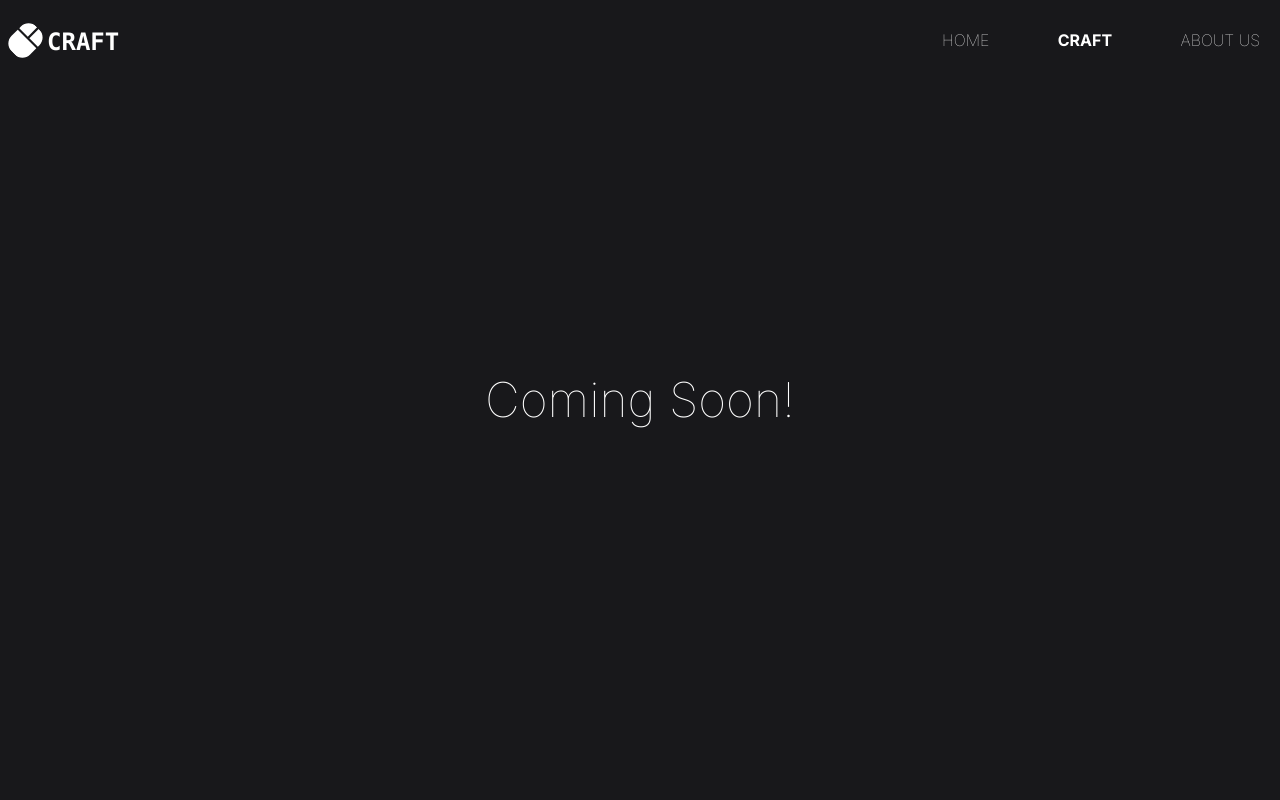
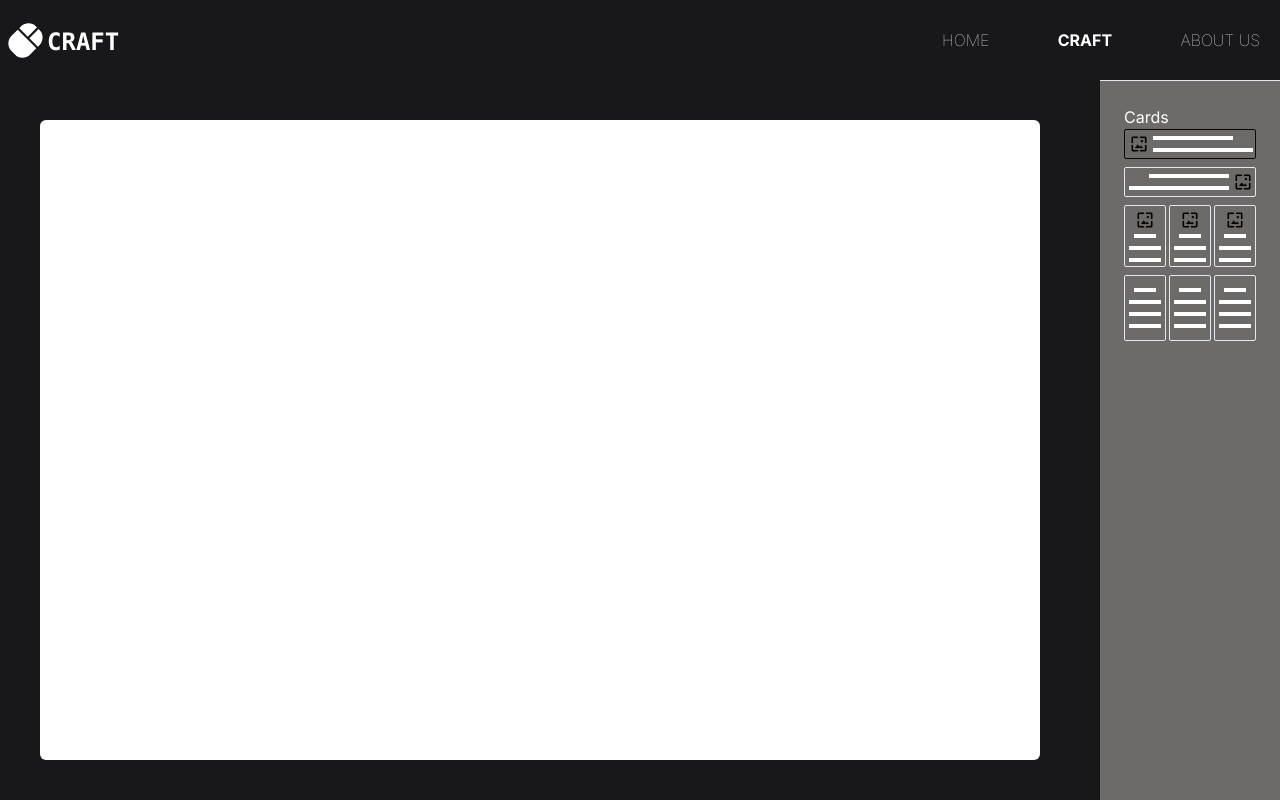
Before and after one commit to elifcifci/click-craft, a Next.js app: page /craft in a window 1280 px wide. Shown: the top 800 px of the page. Built offline with nearby package versions, Linux system fonts and the light colour scheme.

Commit message:
feat: craft menu created

```diff
--- a/src/app/craft/page.tsx
+++ b/src/app/craft/page.tsx
@@ -1,19 +1,35 @@
+'use client';
+
 import { Metadata } from "next";
 import { inter } from "../fonts";
+import Preview from "@/component/organisms/Preview";
+import CraftMenu from "@/component/organisms/CraftMenu";
+import React from "react";
 
-export const metadata: Metadata = {
-  title: "Click and Craft",
-  description: "Click items to craft your own website",
-};
+// export const metadata: Metadata = {
+//   title: "Click and Craft",
+//   description: "Click items to craft your own website",
+// };
 
 export default function NoCode() {
+  const dragItem = React.useRef();
+  const dragOverItem = React.useRef();
+  const [data, setData] = React.useState<string[]>([]);
+
+  const dragStart = (e) => {
+    dragItem.current = e.target.id
+  }
+
+  const dragEnter = (e) => {
+    dragOverItem.current = e.currentTarget.id
+  }
+
   return (
     <div
-      className={`${inter.className} h-[100vh] flex justify-center items-center bg-zinc-900 mx-auto divide-y`}
+      className={`${inter.className} relative h-[100vh] bg-zinc-900 mx-auto divide-y`}
     >
-      <h1 className="font-thin text-center text-5xl font-semibold text-white items-center p-3">
-        Coming Soon!
-      </h1>
+      <Preview data={data} setData={setData} />
+      <CraftMenu dragStart={dragStart} dragEnter={dragEnter} setData={setData} />
     </div>
   );
 }
--- /dev/null
+++ b/src/component/atoms/TextPreview/index.tsx
@@ -0,0 +1,14 @@
+const TextPreview = ({ align = "start", textAmount = 1, titleWidth = 80, textWidth = 100 }: { align?: "center" | "end" | "start", textAmount?: number, titleWidth?: number, textWidth?: number }) => {
+  const amountArr = Array.from(Array(textAmount).keys())
+
+  return (
+    <div style={{ alignItems: `${align}` }} className="flex flex-col items-center gap-2">
+      <div style={{ width: titleWidth }} className={`bg-gray-lighter h-1`} />
+      {amountArr.map(() => {
+        return <div style={{ width: textWidth }} className={`bg-gray-lighter h-1`} />
+      })}
+    </div>
+  )
+}
+
+export default TextPreview;
--- /dev/null
+++ b/src/component/molecules/CraftMenuItems/Card1/index.tsx
@@ -0,0 +1,13 @@
+import TextPreview from "@/component/atoms/TextPreview"
+import Image from "next/image"
+
+const Card1 = () => {
+  return (
+    <div id="card1" className="bg-black-lighter flex items-center gap-1 border-[1px] text-black-darker border-black-darker border-solid rounded-sm p-1">
+      <Image src="/image/Wallpaper.svg" alt="Image" width={20} height={20} />
+      <TextPreview />
+    </div>
+  )
+}
+
+export default Card1
--- /dev/null
+++ b/src/component/molecules/CraftMenuItems/Card2/index.tsx
@@ -0,0 +1,14 @@
+import Image from "next/image"
+import TextPreview from "../../../atoms/TextPreview"
+
+const Card2 = () => {
+
+  return (
+    <div className="bg-black-lighter flex items-center gap-1 border-[1px] text-black-darker border-black border-solid rounded-sm p-1">
+      <TextPreview align="end"/>
+      <Image src="/image/Wallpaper.svg" alt="Image" width={20} height={20} />
+    </div>
+  )
+}
+
+export default Card2
--- /dev/null
+++ b/src/component/molecules/CraftMenuItems/Card3/index.tsx
@@ -0,0 +1,17 @@
+import TextPreview from "@/component/atoms/TextPreview"
+import Image from "next/image"
+
+const Card3 = ({ textAmount = 3 }: { textAmount?: number }) => {
+  const amountArr = Array.from(Array(textAmount).keys())
+
+  return (
+    <div className="flex justify-between">
+      {amountArr.map(() => <div className="flex flex-col gap-1 items-center border-[1px] text-black-darker border-black border-solid bg-black-lighter rounded-sm p-1">
+        <Image src="/image/Wallpaper.svg" alt="Image" width={20} height={20} />
+        <TextPreview align="center" textAmount={2} titleWidth={22} textWidth={32} />
+      </div>)}
+    </div>
+  )
+}
+
+export default Card3
--- /dev/null
+++ b/src/component/molecules/CraftMenuItems/Card4/index.tsx
@@ -0,0 +1,15 @@
+import TextPreview from "../../../atoms/TextPreview"
+
+const Card4 = ({ textAmount = 3 }: { textAmount?: number }) => {
+  const amountArr = Array.from(Array(textAmount).keys())
+
+  return (
+    <div className="flex justify-between">
+      {amountArr.map(() => <div className="bg-black-lighter flex flex-col items-center border-[1px] text-black-darker border-black border-solid rounded-sm p-1  py-3">
+        <TextPreview align="center" textAmount={3} titleWidth={22} textWidth={32} />
+      </div>)}
+    </div>
+  )
+}
+
+export default Card4
--- /dev/null
+++ b/src/component/organisms/CraftMenu/index.tsx
@@ -0,0 +1,32 @@
+'use client';
+
+import Card1 from "@/component/molecules/CraftMenuItems/Card1"
+import Card2 from "@/component/molecules/CraftMenuItems/Card2"
+import Card3 from "@/component/molecules/CraftMenuItems/Card3"
+import Card4 from "@/component/molecules/CraftMenuItems/Card4"
+
+const CraftMenu = ({ dragStart, dragEnter, setData }: { dragStart: (e: React.DragEvent<HTMLLIElement>) => void, dragEnter: (e: React.DragEvent<HTMLLIElement>) => void, setData: React.Dispatch<React.SetStateAction<string[]>> }) => {
+
+  return (
+    <section style={{ height: "calc(100vh - 80px)" }} className="w-[180px] bg-black-lighter p-6 absolute right-0 bottom-0">
+      <div>
+        <h2>Cards</h2>
+        <ul className="flex flex-col gap-2">
+          <li
+            draggable
+            onDragStart={(e) => dragStart(e)}
+            onDragEnter={(e) => dragEnter(e)}
+            onClick={() => { setData((prev) => [...prev, "Card1"]) }}
+            onDragEnd={() => { setData((prev) => [...prev, "Card1"]) }}>
+            <Card1 />
+          </li>
+          <li draggable onDragStart={(e) => dragStart(e)} onDragEnter={(e) => dragEnter(e)} onClick={() => { setData((prev) => [...prev, "Card2"]) }}><Card2 /></li>
+          <li draggable onDragStart={(e) => dragStart(e)} onDragEnter={(e) => dragEnter(e)} onClick={() => { setData((prev) => [...prev, "Card3"]) }}><Card3 /></li>
+          <li draggable onDragStart={(e) => dragStart(e)} onDragEnter={(e) => dragEnter(e)} onClick={() => { setData((prev) => [...prev, "Card4"]) }}><Card4 /></li>
+        </ul>
+      </div>
+    </section>
+  )
+}
+
+export default CraftMenu
--- /dev/null
+++ b/src/component/organisms/Preview/index.tsx
@@ -0,0 +1,24 @@
+'use client';
+
+import React from "react";
+
+const Preview = ({ data, setData }: { data: string[] ,setData: React.Dispatch<React.SetStateAction<string[]>> }) => {
+  // const handleDragStart = (e) => {
+  //   e.preventDefault()
+
+  // }
+
+  return (
+    <section style={{ width: "calc(100vw - 200px)", height: "calc(100vh - 80px)" }} className=" absolute left-0 bottom-0 p-10">
+      <div
+        //  onDragStart={(e) => {
+        //   handleDragStart(e)
+        // }}
+        className="rounded-md bg-gray-lighter h-full w-full">
+
+      </div>
+    </section>
+  )
+}
+
+export default Preview
```
